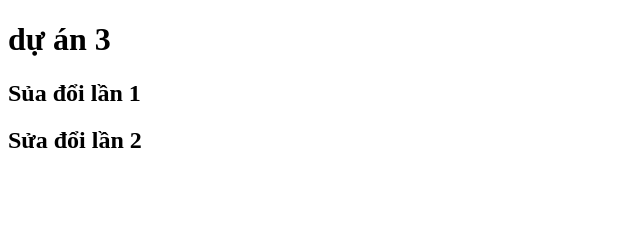
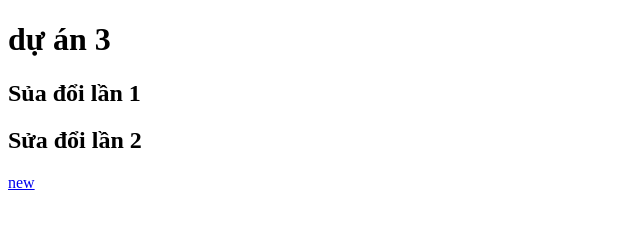
Before and after one commit to Racoon-ni/duanNEW1, a plain HTML site: page index.html in a window 1280 px wide. Shown: the full height of the page, 0-640 px from the left. Drawn offline with Linux system fonts and the light colour scheme.

Commit message:
test commit lần 5

```diff
--- a/index.html
+++ b/index.html
@@ -9,5 +9,6 @@
     <h1>dự án 3</h1>
     <h2>Sủa đổi lần 1</h2>
     <h2>Sửa đổi lần 2</h2>
+    <a href="./new1.html">new </a>
   </body>
 </html>
```
